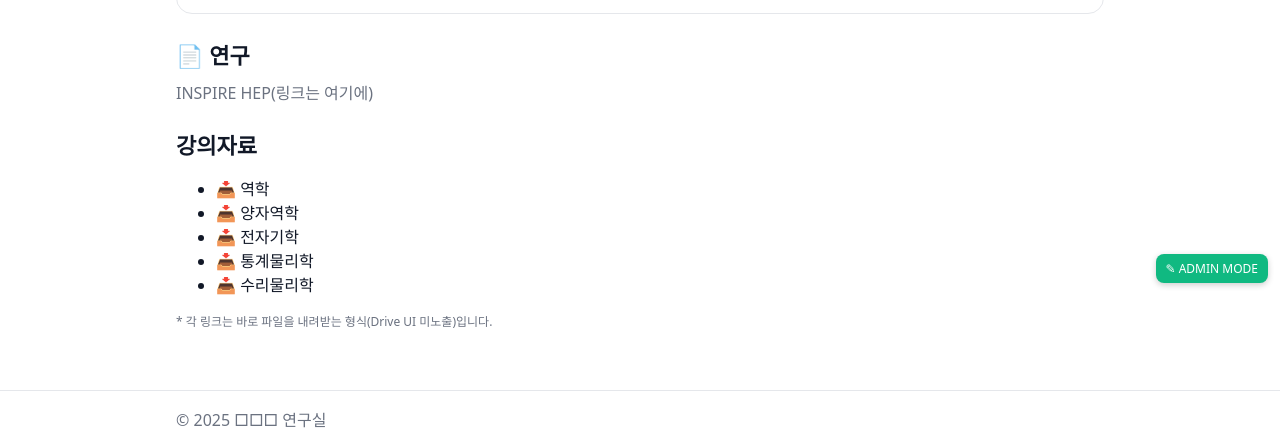
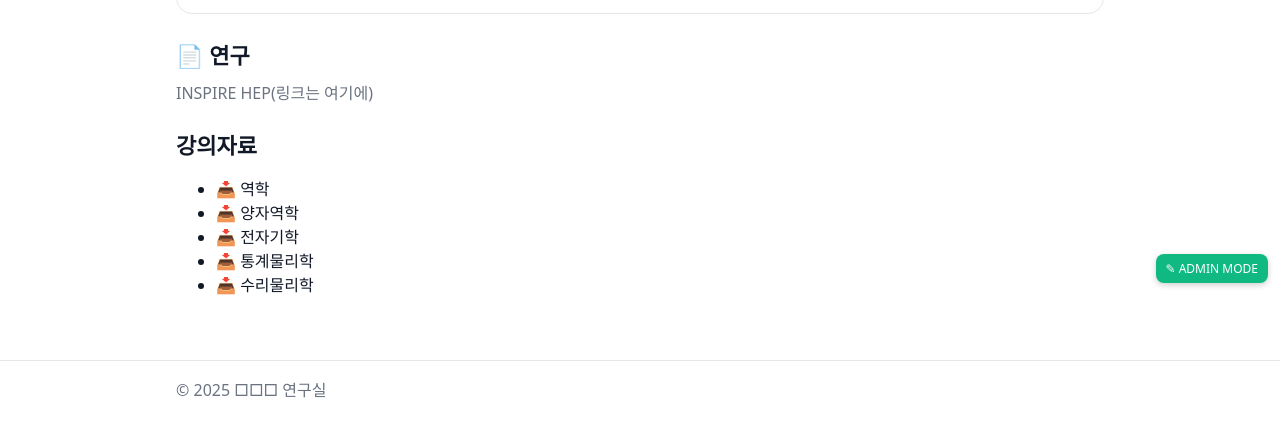
Before and after one commit to homyoung68/lightcone, a plain HTML site: page index.html in a window 1280 px wide. Shown: the part 505-952 px from the top of the page. After the commit the page ends 922 px from the top, so only its background shows below. Drawn offline with Linux system fonts and the light colour scheme.

Commit message:
Update index.html

```diff
--- a/index.html
+++ b/index.html
@@ -131,7 +131,6 @@
         <li><a href="https://drive.google.com/uc?export=download&id=1tyRCPN4GCjeoWjIdrCiyaPB9SSvWxJmd" target="_blank" rel="noopener">📥 통계물리학</a></li>
         <li><a href="https://drive.google.com/uc?export=download&id=1E52i8zGZpRFIFNu0sJ6AJub2Dwunk0Ou" target="_blank" rel="noopener">📥 수리물리학</a></li>
       </ul>
-      <p class="muted" style="font-size:12px">* 각 링크는 바로 파일을 내려받는 형식(Drive UI 미노출)입니다.</p>
     </section>
   </main>
 
```
